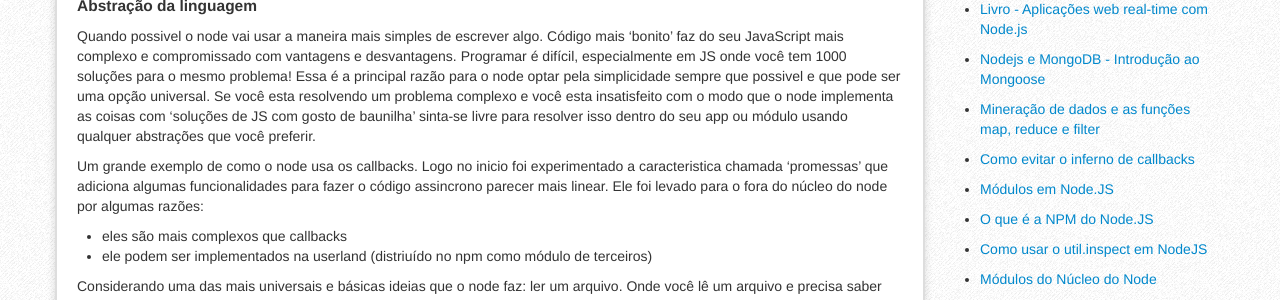
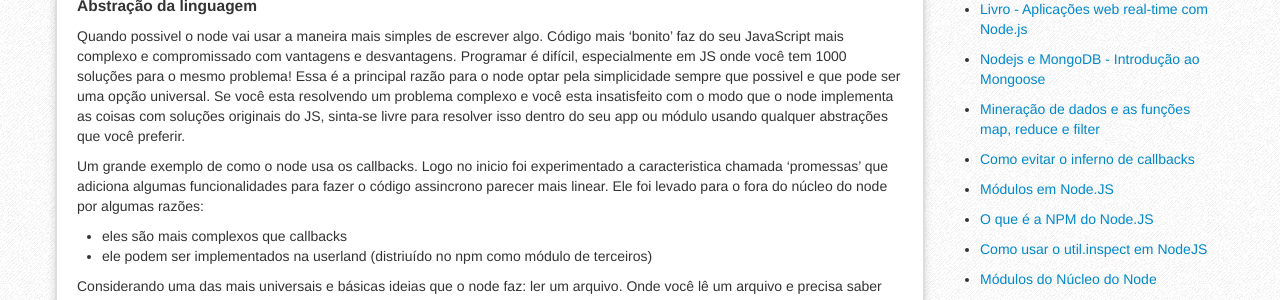
Before and after one commit to nodebr/NodeBR.com, a Jekyll site: the page built from _posts/2013-6-5-evoluindo-de-forma-granular-em-node.md, in a window 1280 px wide. Shown: the part 779-1079 px from the top of the page. Built offline with Jekyll 4.4.1, drawn with Linux system fonts in a browser that asks for light colours; comment, search, counter and statistics services are not loaded.

Commit message:
Correção de tradução
Antes estava escrito "soluções JS com gosto de baunilha", na verdade a
expressão "vanilla", em inglês, se refere à original.
Por exemplo: quando jogamos um jogo sem nenhum "mod" dizemos que estamos
jogando a versão "vanilla", a versão pura, original.

Corrigi a tradução para se adequar à essa expressão.

```diff
--- a/_posts/2013-6-5-evoluindo-de-forma-granular-em-node.md
+++ b/_posts/2013-6-5-evoluindo-de-forma-granular-em-node.md
@@ -27,7 +27,7 @@ O node usa JavaScript e não muda nada sobre isso. Felix Geisendörfer tem uma b
 
 #### Abstração da linguagem
 
-Quando possivel o node vai usar a maneira mais simples de escrever algo. Código mais 'bonito' faz do seu JavaScript mais complexo e compromissado com vantagens e desvantagens. Programar é difícil, especialmente em JS onde você tem 1000 soluções para o mesmo problema! Essa é a principal razão para o node optar pela simplicidade sempre que possivel e que pode ser uma opção universal. Se você esta resolvendo um problema complexo e você esta insatisfeito com o modo que o node implementa as coisas com 'soluções de JS com gosto de baunilha' sinta-se livre para resolver isso dentro do seu app ou módulo usando qualquer abstrações que você preferir.
+Quando possivel o node vai usar a maneira mais simples de escrever algo. Código mais 'bonito' faz do seu JavaScript mais complexo e compromissado com vantagens e desvantagens. Programar é difícil, especialmente em JS onde você tem 1000 soluções para o mesmo problema! Essa é a principal razão para o node optar pela simplicidade sempre que possivel e que pode ser uma opção universal. Se você esta resolvendo um problema complexo e você esta insatisfeito com o modo que o node implementa as coisas com soluções originais do JS, sinta-se livre para resolver isso dentro do seu app ou módulo usando qualquer abstrações que você preferir.
 
 Um grande exemplo de como o node usa os callbacks. Logo no inicio foi experimentado a caracteristica chamada 'promessas' que adiciona algumas funcionalidades para fazer o código assincrono parecer mais linear. Ele foi levado para o fora do núcleo do node por algumas razões:
 
```
